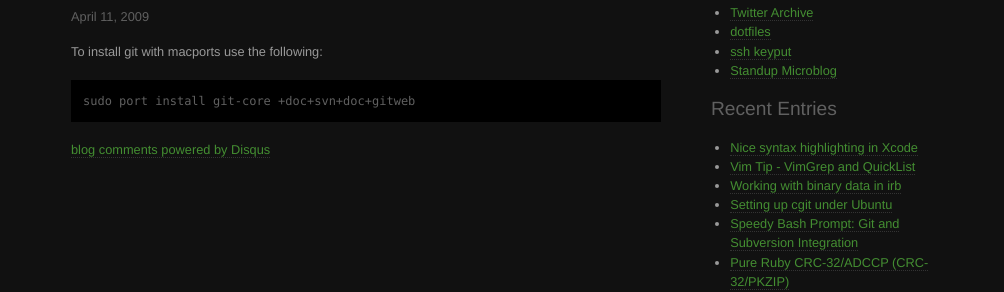
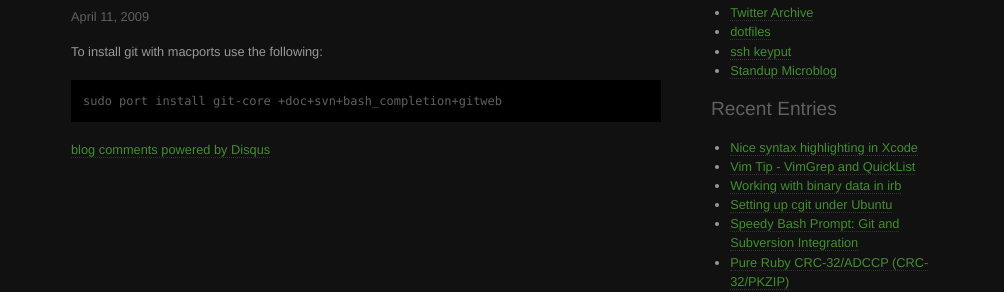
Before and after one commit to csexton/codeography.com, a Jekyll site: the page built from _posts/2009-04-11-installing-git-on-os-x-with-the-fancy-stuff.markdown, in a window 1280 px wide. Shown: the part 135-427 px from the top of the page, without its empty margins (134-1138 px from the left). Built offline with Jekyll 4.4.1, drawn with Linux system fonts in a browser that asks for light colours; Markdown is read by kramdown in place of the engine named in the settings; comment, search, counter and statistics services are not loaded.

Commit message:
Updating git install

```diff
--- a/_posts/2009-04-11-installing-git-on-os-x-with-the-fancy-stuff.markdown
+++ b/_posts/2009-04-11-installing-git-on-os-x-with-the-fancy-stuff.markdown
@@ -6,4 +6,4 @@ title: Installing Git on OS X with the fancy stuff
 
 To install git with macports use the following:
 
-	sudo port install git-core +doc+svn+doc+gitweb
+	sudo port install git-core +doc+svn+bash_completion+gitweb
```
